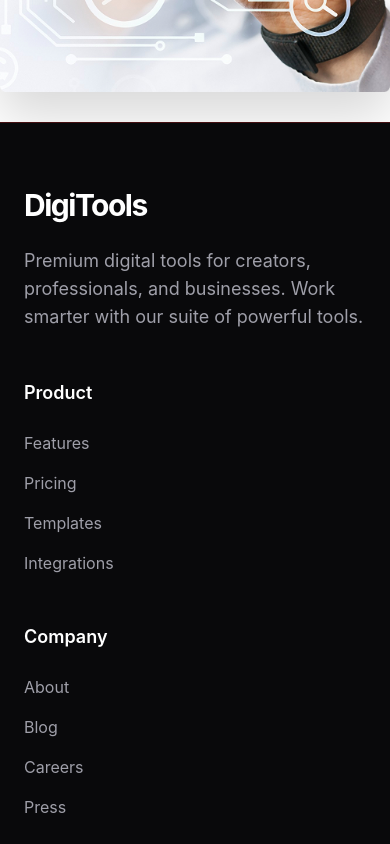
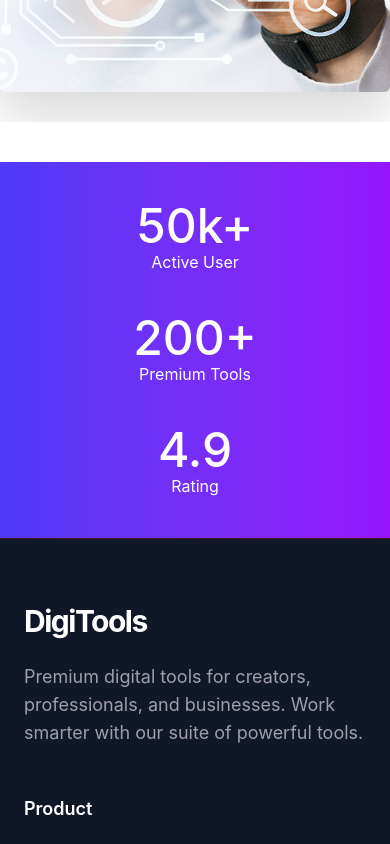
Before and after one commit to omi1739/Assignment-6, a React (Vite) app: page / in a window 390 px wide. Shown: the part 960-1804 px from the top of the page. Built offline with nearby package versions, Linux system fonts and the light colour scheme.

Commit message:
added and responsive the status bar

```diff
--- a/src/App.jsx
+++ b/src/App.jsx
@@ -2,6 +2,7 @@ import './App.css'
 import Banner from './components/Banner'
 import Footer from './components/Footer'
 import NavBar from './components/NavBar'
+import Status from './components/Status'
 
 function App() {
 
@@ -11,6 +12,8 @@ function App() {
 
       <Banner/>
 
+      <Status/>
+
       <Footer/>
 
     </>
--- a/src/components/Footer.jsx
+++ b/src/components/Footer.jsx
@@ -3,10 +3,10 @@ import { FaFacebookF, FaTwitter, FaInstagram } from "react-icons/fa";
 
 const Footer = () => {
   return (
-    <footer className="bg-zinc-950 border-t border-red-900/50 pt-16 pb-10">
+    <footer className="bg-[#101727] border-t border-red-900/50 pt-16 pb-10">
       <div className="max-w-7xl mx-auto px-6">
         <div className="grid grid-cols-1 md:grid-cols-15 gap-12">
-          {/* Logo & Description */}
+
           <div className="md:col-span-5">
             <div className="flex items-center gap-3 mb-6">
               <h2 className="text-3xl font-bold tracking-tighter text-white">
@@ -20,7 +20,7 @@ const Footer = () => {
             </p>
           </div>
 
-          {/* Quick Links */}
+
           <div className="md:col-span-2">
             <h3 className="text-white font-semibold mb-6 text-lg">Product</h3>
             <ul className="space-y-4 text-zinc-400">
@@ -110,7 +110,7 @@ const Footer = () => {
 
         </div>
 
-        {/* Bottom Bar */}
+
         <div className="mt-16 pt-8 border-t border-zinc-800 flex flex-col md:flex-row items-center justify-between gap-4 text-sm text-zinc-500">
           <div>
             © {new Date().getFullYear()} DigiTools. All rights reserved.
--- /dev/null
+++ b/src/components/Status.jsx
@@ -0,0 +1,28 @@
+import React from "react";
+
+const Status = () => {
+  return (
+    <>
+      <section className="w-full bg-linear-to-r from-[#4F39F6] to-[#9514FA] mt-10 py-10">
+        <div className="flex flex-col md:flex-row justify-center items-center gap-10 md:gap-20">
+          <section className="text-center">
+            <h1 className="text-5xl font-medium text-white">50k+</h1>
+            <p className="text-md text-white">Active User</p>
+          </section>
+
+          <section className="text-center">
+            <h1 className="text-5xl font-medium text-white">200+</h1>
+            <p className="text-md text-white">Premium Tools</p>
+          </section>
+
+          <section className="text-center">
+            <h1 className="text-5xl font-medium text-white">4.9</h1>
+            <p className="text-md text-white">Rating</p>
+          </section>
+        </div>
+      </section>
+    </>
+  );
+};
+
+export default Status;
```
